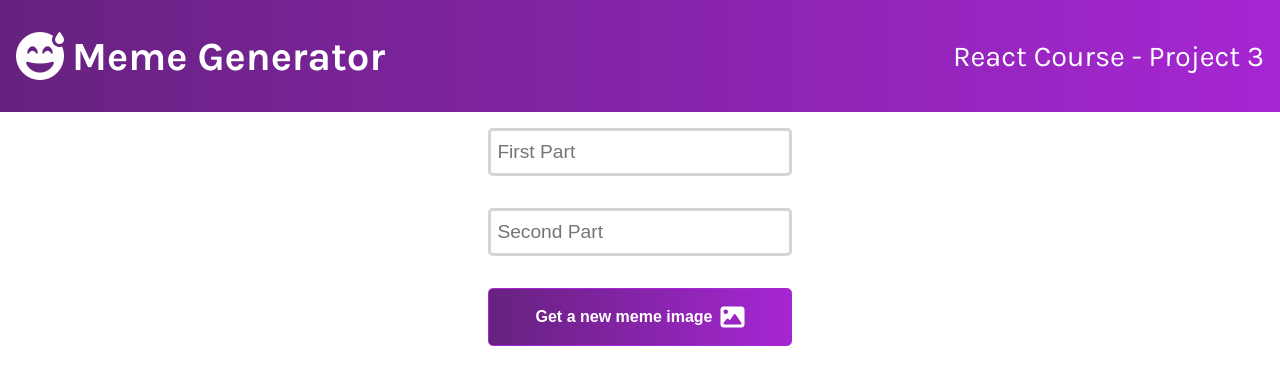
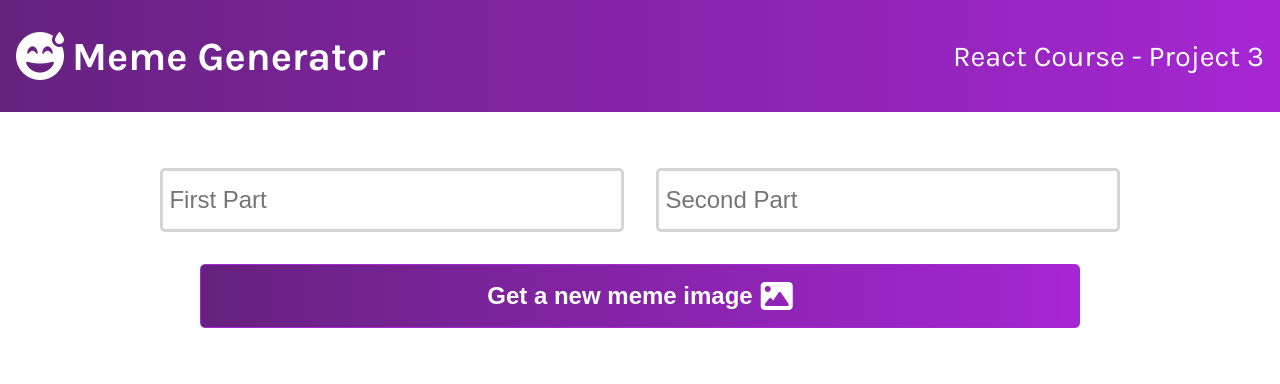
Before and after one commit to VioletViolaVi/Meme_Generator_Scrimba, a React (Create React App) app in the folder meme-generator/: page / in a window 1280 px wide. Shown: the top 384 px of the page. Built offline with nearby package versions, Linux system fonts and the light colour scheme.

Commit message:
Add responsive style to form using media queries.

```diff
--- a/meme-generator/src/App.css
+++ b/meme-generator/src/App.css
@@ -65,6 +65,7 @@ body {
   display: flex;
   flex-direction: column;
   align-items: center;
+  margin-top: 1rem;
 }
 
 .meme-input1,
@@ -126,7 +127,43 @@ body {
   margin-left: 0.5rem;
 }
 
-.fas.fa-image :hover {
-  font-size: 1.1rem;
+.fas.fa-image:hover {
+  font-size: 1.6rem;
   transition: 0.5s;
 }
+
+/************************ (media queries) meme form */
+@media (min-width: 1000px) {
+  .meme-form {
+    flex-direction: row;
+    flex-wrap: wrap;
+    justify-content: center;
+    align-items: baseline;
+    margin-top: 2.5rem;
+  }
+
+  .meme-input1,
+  .meme-input2 {
+    width: 29rem;
+    height: 4rem;
+    font-size: 1.5rem;
+  }
+
+  .meme-btn {
+    flex: 0 0 55rem;
+    height: 4rem;
+    font-size: 1.5rem;
+  }
+
+  .meme-btn:hover {
+    font-size: 1.6rem;
+  }
+
+  .fas.fa-image {
+    font-size: 2rem;
+  }
+
+  .fas.fa-image:hover {
+    font-size: 2.1rem;
+  }
+}
```
